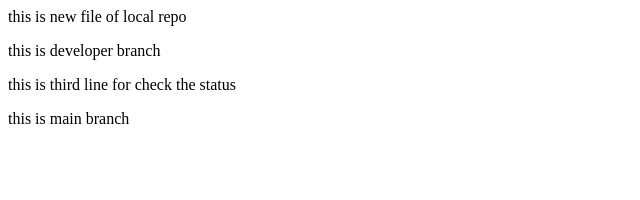
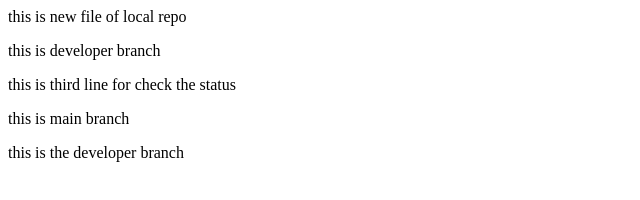
Before and after one commit to narendra9057/local-repo, a plain HTML site: page index.html in a window 1280 px wide. Shown: the whole page, without its empty margins (0-640 px from the left). Drawn offline with Linux system fonts and the light colour scheme.

Commit message:
this is checking for branch some changes idid there

```diff
--- a/index.html
+++ b/index.html
@@ -2,3 +2,4 @@
 <p>this is developer branch</p>
 <p>this is third line for check the status</p>
 <p>this is main branch</p>
+<p>this is the developer branch</p>
```
